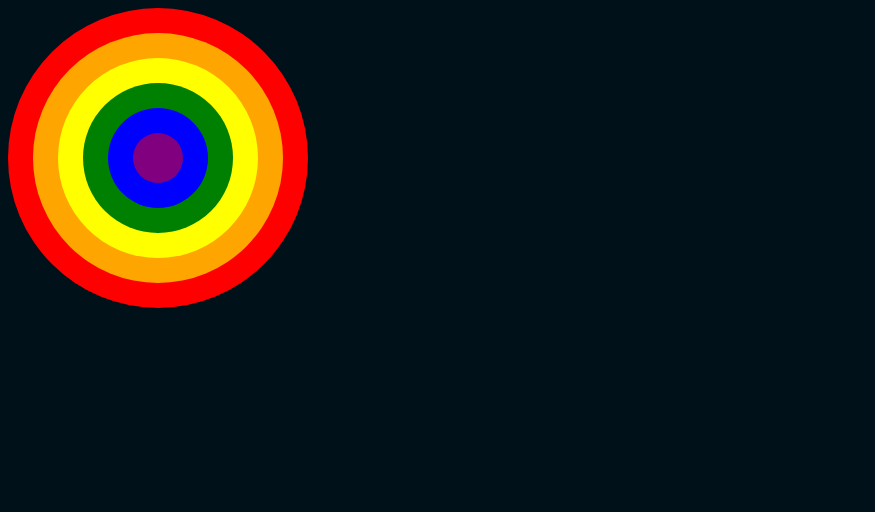
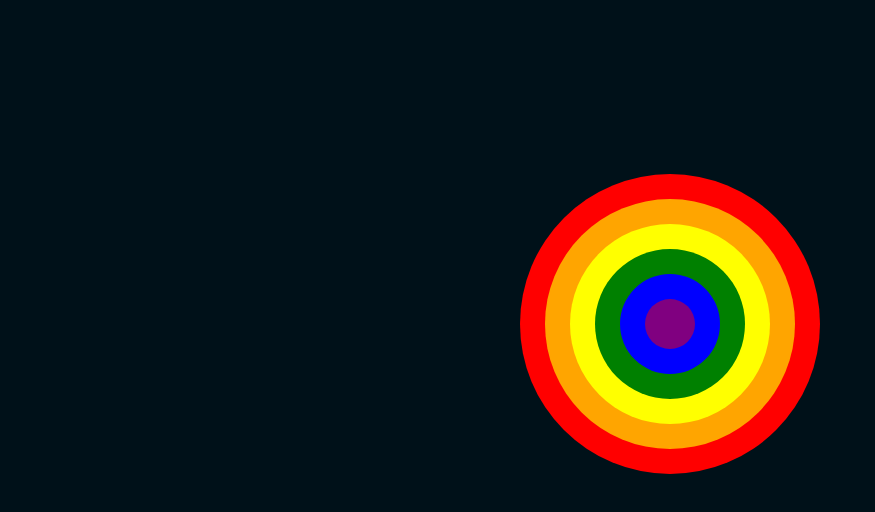
Before and after one commit to RaminSafarliCode/Task-6-Front, a plain HTML site: page Task1/index.html in a window 1280 px wide. Shown: the whole page, without its empty margins (0-875 px from the left). Drawn offline with Linux system fonts and the light colour scheme.

Commit message:
Last Version task

```diff
--- a/Task1/asset/style.css
+++ b/Task1/asset/style.css
@@ -4,6 +4,8 @@
 
 body {
   background-color: #001119;
+  padding-top: 13%;
+  padding-left: 40%;
 }
 
 #outer {
```
